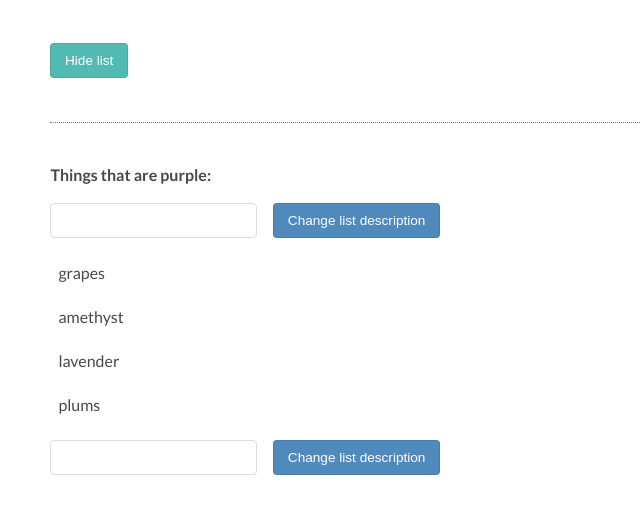
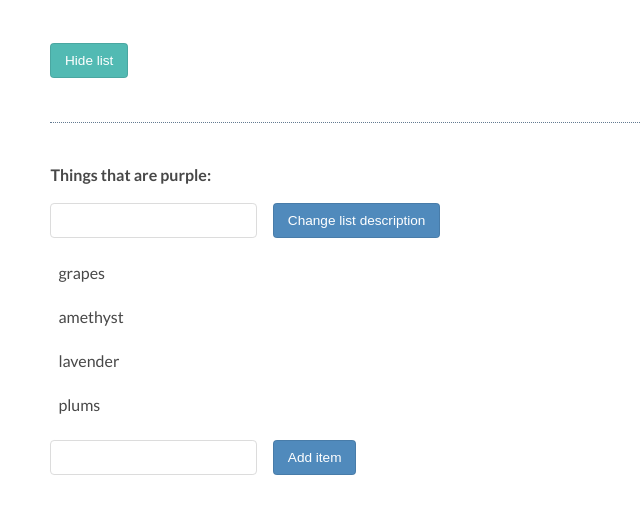
Before and after one commit to robert0525/D.O.M.-, a plain HTML site: page index.html in a window 1280 px wide. Shown: the part 146-660 px from the top of the page, without its empty margins (0-640 px from the left). Drawn offline with Linux system fonts and the light colour scheme.

Commit message:
creating new DOM elements part 1

```diff
--- a/app.js
+++ b/app.js
@@ -3,6 +3,8 @@ const listDiv = document.querySelector('.list');
 const input = document.querySelector('input.description');
 const p = document.querySelector('p.description');
 const button = document.querySelector('button.description');
+const addIthemInput = document.querySelector ('addIthemInput');
+const addIthemButton = document.querySelector ('addItemButton');
 
 toggleList.addEventListener('click', () => {
     if (listDiv.style.display == 'none' ) {
--- a/index.html
+++ b/index.html
@@ -18,8 +18,8 @@
           <li>lavender</li>
           <li>plums</li>
         </ul>
-        <input type="text" class="description">
-        <button class="description">Change list description</button>
+        <input type="text" class="addIthemInput">
+        <button class="addItemButton">Add item</button>
   </div>
     <script src="app.js"></script>
   </body>
```
